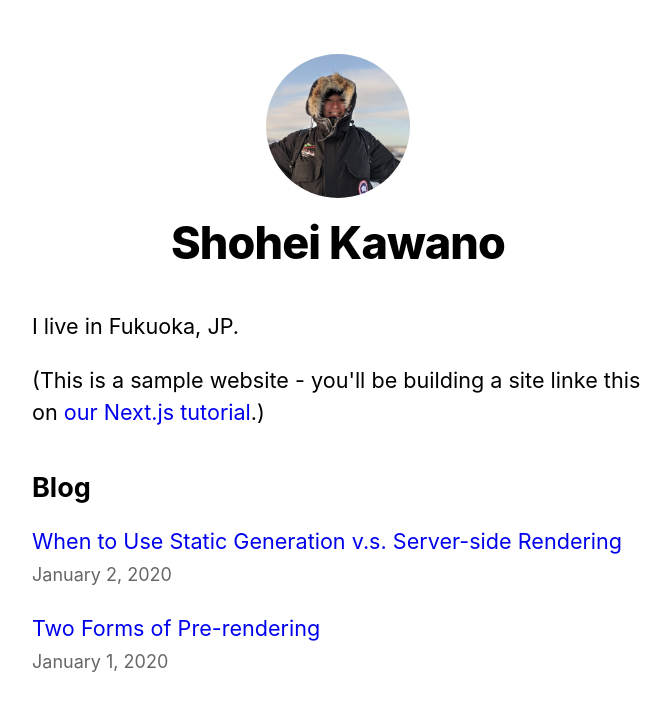
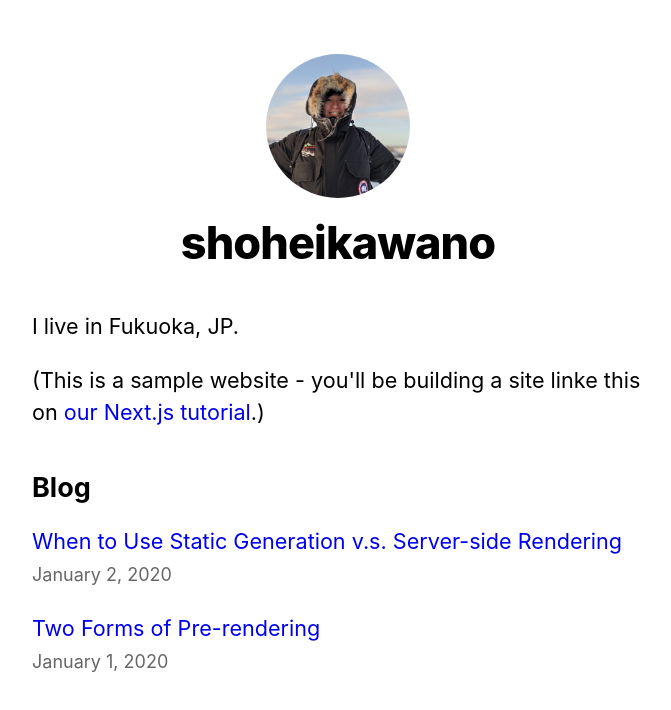
Before and after one commit to shoheikawano/about, a Next.js app: page / in a window 1280 px wide. Shown: the top 710 px of the page, without its empty margins (302-973 px from the left). Built offline with nearby package versions, Linux system fonts and the light colour scheme.

Commit message:
Update head description and favicon.ico (#3)

```diff
--- a/components/layout.tsx
+++ b/components/layout.tsx
@@ -4,8 +4,8 @@ import utilStyles from '../styles/utils.module.css'
 import styles from './layout.module.css'
 import Link from 'next/link'
 
-const name = 'Shohei Kawano'
-export const siteTitle = 'Next.js Sample Website'
+const name = 'shoheikawano'
+export const siteTitle = 'About shoheikawano'
 
 export default function Layout({
   children,
@@ -20,7 +20,7 @@ export default function Layout({
         <link rel="icon" href="/favicon.ico" />
         <meta
           name="description"
-          content="Learn how to build a personal website using Next.js"
+          content="All, or a little about shoheikawano"
         />
         <meta
           property="og:image"
```
Also changed, not shown: 1 other file (tests, documents, lock files or other folders).
